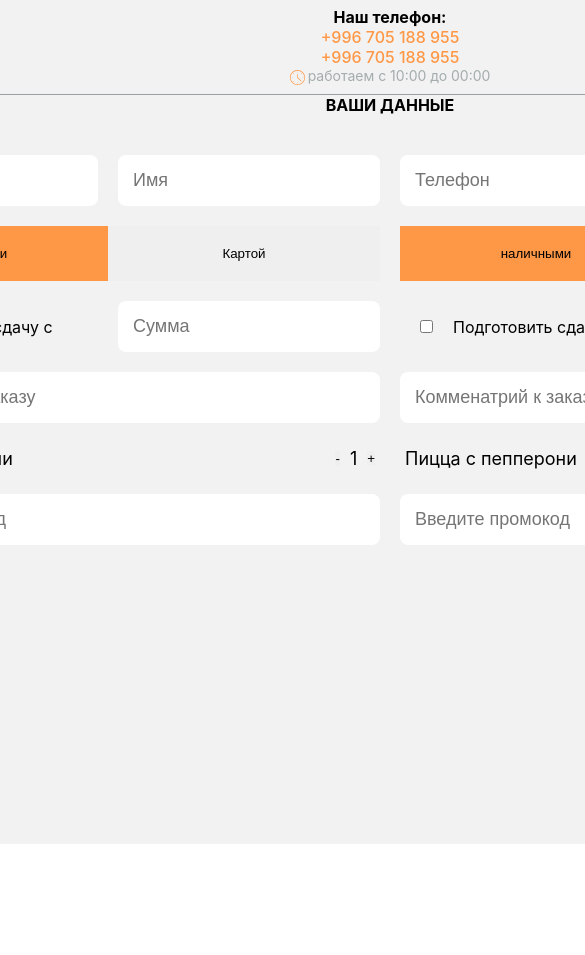
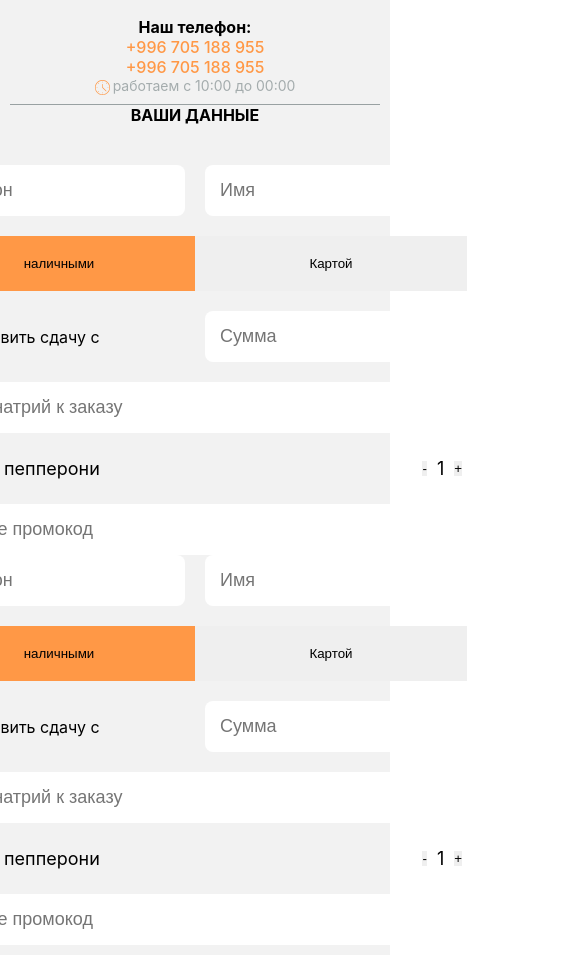
Before and after one commit to MaxatDzhetenbayev/romsen, a React (Vite) app: page /payment in a window 390 px wide. Shown: the top 955 px of the page, 585 px wide, since content can reach past the window. Before the commit the page ends 844 px from the top, so only its background shows below. Built offline with nearby package versions, Linux system fonts and the light colour scheme.

Commit message:
style: payment style

```diff
--- a/src/pages/PaymentPage/PaymentPage.module.css
+++ b/src/pages/PaymentPage/PaymentPage.module.css
@@ -1,11 +1,23 @@
 .payment {
     display: grid;
-    grid-template-columns: 4fr 1fr;
+    grid-template-columns: 3fr 1fr;
     min-height: 100vh;
+}
+
+@media (max-width: 765px) {
+    .payment {
+        display: block;
+        min-height: 100vh;
+    }
+
+    .payment_cart{
+        display: none;
+    }
 }
 
 .payment_content {
     background-color: #F2F2F2;
+    padding: 10px;
 }
 
 .payment_header {
@@ -42,10 +54,7 @@
 
 
 /* !order-form-group-start */
-
-
 .payment_wrapper{
-    max-width: 780px;
     margin: 0 auto;
     display: flex;
     flex-direction: column;
@@ -59,12 +68,11 @@
 .payment_userInfo{
     padding-top: 40px;
     display: flex;
-    gap: 20px;
+    flex-direction: column;
     align-items: center;
 }
 
 .payment_order {
-    flex: 1;
     display: grid;
     grid-template-areas:
         'payment_order_phone payment_order_name'
@@ -73,7 +81,7 @@
         'payment_order_payment_comments payment_order_payment_comments'
         'payment_order_payment_items_list payment_order_payment_items_list'
         'payment_order_payment_promo payment_order_payment_promo';
-        gap: 20px;
+    gap: 20px;
 }
 
 .payment_order_phone {
@@ -103,8 +111,6 @@
     grid-area: payment_order_payment_surrender;
     display: flex;
     align-items: center;
-    gap: 20px;
-    padding: 0px 20px;
 }
 
 .payment_order_payment_surrender_button{
```
